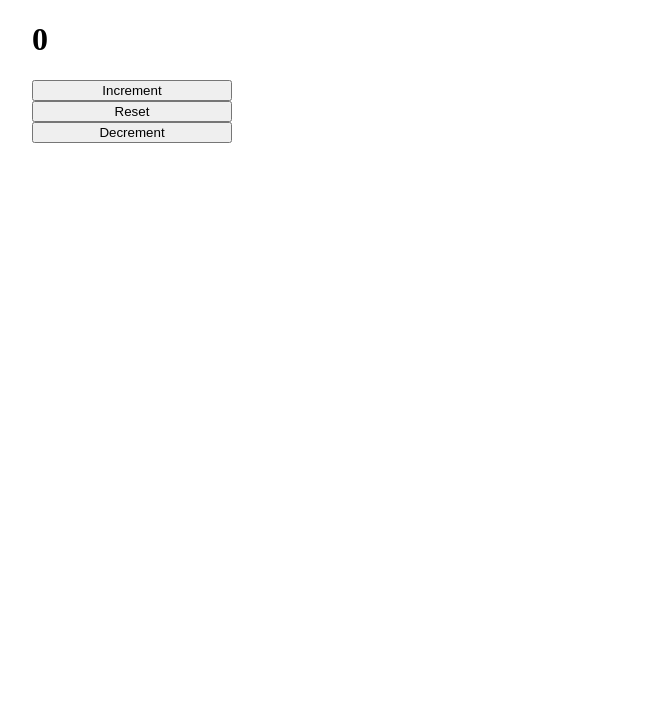
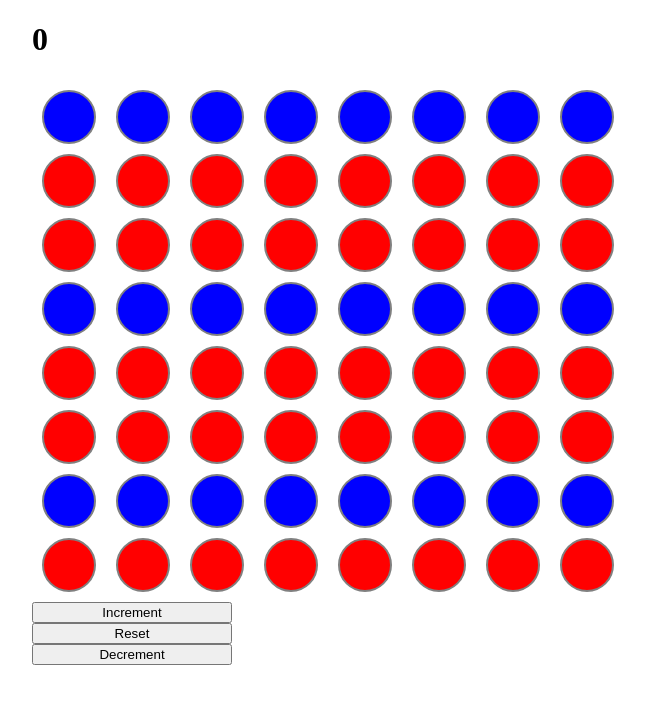
Before and after one commit to Deep-Codes/connect-4-dev, a Flask app: page / in a window 1280 px wide. Shown: the top 704 px of the page, without its empty margins (228-873 px from the left). Run offline with Flask 2, Linux system fonts and the light colour scheme; some libraries are stand-ins or nearby versions.

Commit message:
feat(board): gen board from game state

```diff
--- a/static/css/index.css
+++ b/static/css/index.css
@@ -7,3 +7,20 @@
 button {
   max-width: 200px;
 }
+.board {
+  display: flex;
+  flex-direction: column;
+  justify-content: center;
+  align-items: center;
+}
+.row {
+  display: flex;
+  margin: 10px 0;
+}
+.cell {
+  margin: 0 10px;
+  width: 50px;
+  height: 50px;
+  border-radius: 50%;
+  border: 2px solid grey;
+}
--- a/templates/index.html
+++ b/templates/index.html
@@ -11,6 +11,8 @@
 </head>
 <body class="page">
   <h1 id="count">0</h1>
+  <div id="board">
+  </div>
   <button id="add" class="auto">Increment</button>
   <button id="reset" class="auto">Reset</button>
   <button id="sub" class="auto">Decrement</button>
```
Also changed, not shown: static/js/counter.js (+36 -0 lines).
